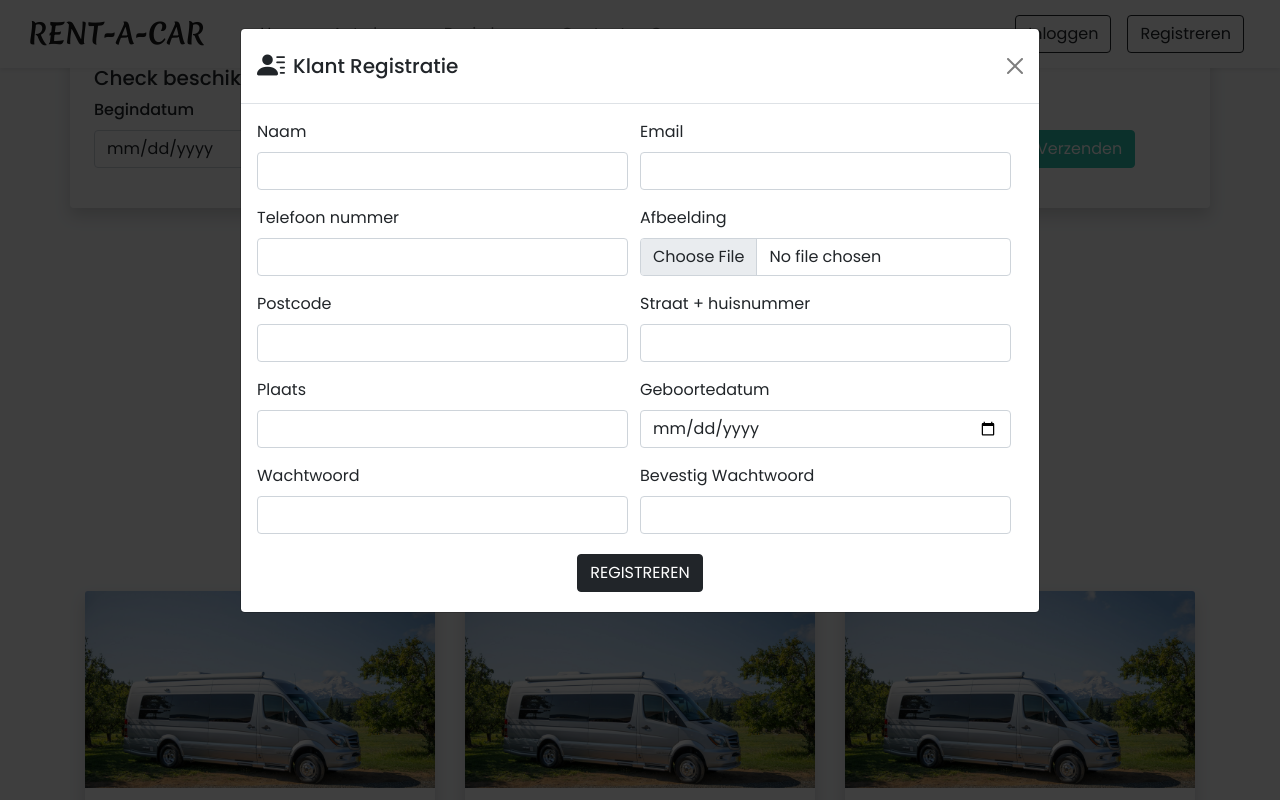
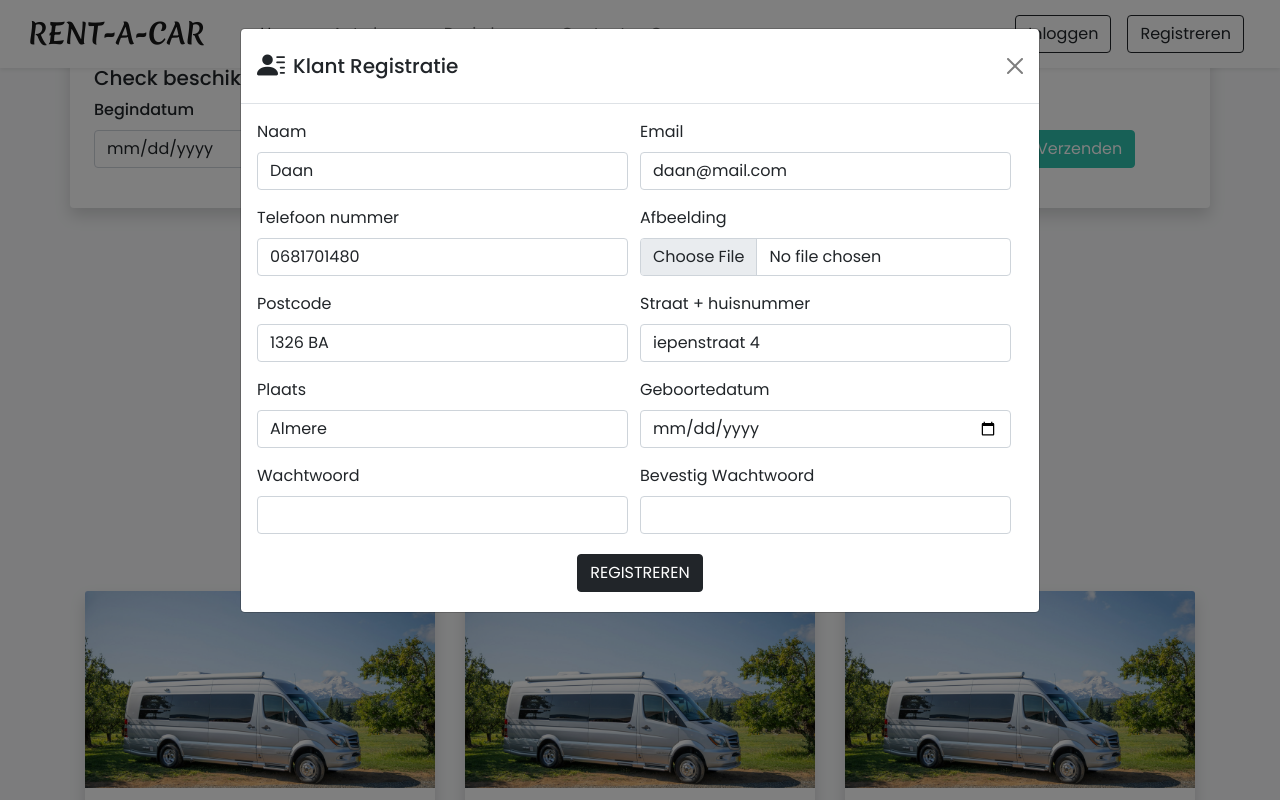
Before and after one commit to Daswart/Rent-A-Car, a PHP site: page /Rent-A-Car/index.php in a window 1280 px wide, after a click on "Registreren". Run offline with PHP 8.4, Linux system fonts and the light colour scheme; data that the repository does not hold is empty.

Commit message:
register customer (modal fade error fixed)

```diff
--- a/inc/footer.php
+++ b/inc/footer.php
@@ -38,11 +38,24 @@
 
 <h6 class="text-center bg-dark text-white p-3 m-0">Ontworpen en Ontwikkeld door <span class="fst-italic">Daan Swart</span></h6>
 
-<script src="https://cdn.jsdelivr.net/npm/bootstrap@5.0.2/dist/js/bootstrap.bundle.min.js" integrity="sha384-MrcW6ZMFYlzcLA8Nl+NtUVF0sA7MsXsP1UyJoMp4YLEuNSfAP+JcXn/tWtIaxVXM" crossorigin="anonymous"></script>
+<!-- <script src="https://cdn.jsdelivr.net/npm/bootstrap@5.0.2/dist/js/bootstrap.bundle.min.js" integrity="sha384-MrcW6ZMFYlzcLA8Nl+NtUVF0sA7MsXsP1UyJoMp4YLEuNSfAP+JcXn/tWtIaxVXM" crossorigin="anonymous"></script> -->
 
 <script>
+    function setActive() {
+        navbar = document.getElementById('nav-bar');
+        let a_tags = navbar.getElementsByTagName('a');
+
+        for (i = 0; i < a_tags.length; i++) {
+            let file = a_tags[i].href.split('/').pop();
+            let file_name = file.split('.')[0];
+
+            if (document.location.href.indexOf(file_name) >= 0) {
+                a_tags[i].classList.add('active');
+            }
+        }
+    }
+
     let register_form = document.getElementById('register-form')
-    console.log(register_form);
 
     register_form.addEventListener('submit', (e) => {
         e.preventDefault()
@@ -61,10 +74,6 @@
         data.append('profile', register_form.elements['profile'].files[0]);
         data.append('register', '');
 
-        for (const pair of data.entries()) {
-            console.log(pair[0], pair[1]);
-        }
-
         var myModal = document.getElementById('registerModal');
         var modal = bootstrap.Modal.getInstance(myModal);
         modal.hide();
@@ -73,25 +82,14 @@
         xhr.open("POST", "ajax/login_register.php", true);
 
         xhr.onload = function() {
+            if (this.responseText == "pass_mismatch") {
+                console.log('Wachtwoorden zijn niet gelijk!');
+            }
+        }
 
-
-
-        }
+        xhr.send(data);
     })
 
-    function setActive() {
-        navbar = document.getElementById('nav-bar');
-        let a_tags = navbar.getElementsByTagName('a');
-
-        for (i = 0; i < a_tags.length; i++) {
-            let file = a_tags[i].href.split('/').pop();
-            let file_name = file.split('.')[0];
-
-            if (document.location.href.indexOf(file_name) >= 0) {
-                a_tags[i].classList.add('active');
-            }
-        }
-    }
 
     setActive();
 </script>
--- a/inc/header.php
+++ b/inc/header.php
@@ -76,7 +76,7 @@
    </div>
 
    <!-- Registreren Modal -->
-   <div class="modal" id="registerModal" data-bs-backdrop="static" data-bs-keyboard="false" tabindex="-1" aria-labelledby="staticBackdropLabel" aria-hidden="true">
+   <div class="modal fade" id="registerModal" data-bs-backdrop="static" data-bs-keyboard="false" tabindex="-1" aria-labelledby="staticBackdropLabel" aria-hidden="true">
        <div class="modal-dialog modal-lg">
            <div class="modal-content">
                <form id="register-form">
@@ -92,15 +92,15 @@
                            <div class="row">
                                <div class="col-md-6 ps-0 mb-3">
                                    <label class="form-label">Naam</label>
-                                   <input name="name" type="text" class="form-control shadow-none" required>
+                                   <input name="name" value="Daan" type="text" class="form-control shadow-none" required>
                                </div>
                                <div class="col-md-6 ps-0 mb-3">
                                    <label class="form-label">Email</label>
-                                   <input name="email" type="email" class="form-control shadow-none" required>
+                                   <input name="email" value="daan@mail.com" type="email" class="form-control shadow-none" required>
                                </div>
                                <div class="col-md-6 ps-0 mb-3">
                                    <label class="form-label">Telefoon nummer</label>
-                                   <input name="phonenum" type="number" class="form-control shadow-none" required>
+                                   <input name="phonenum" value="0681701480" type="number" class="form-control shadow-none" required>
                                </div>
                                <div class="col-md-6 ps-0 mb-3">
                                    <label class="form-label">Afbeelding</label>
@@ -108,15 +108,15 @@
                                </div>
                                <div class="col-md-6 ps-0 mb-3">
                                    <label class="form-label">Postcode</label>
-                                   <input name="zip-code" type=" text" class="form-control shadow-none" required>
+                                   <input name="zip-code" value="1326 BA" type="text" class="form-control shadow-none" required>
                                </div>
                                <div class="col-md-6 ps-0 mb-3">
                                    <label class="form-label">Straat + huisnummer</label>
-                                   <input name="address" type="text" class="form-control shadow-none" required>
+                                   <input name="address" value="iepenstraat 4" type="text" class="form-control shadow-none" required>
                                </div>
                                <div class="col-md-6 ps-0 mb-3">
                                    <label class="form-label">Plaats</label>
-                                   <input name="residence" type="text" class="form-control shadow-none" required>
+                                   <input name="residence" value="Almere" type="text" class="form-control shadow-none" required>
                                </div>
                                <div class="col-md-6 ps-0 mb-3">
                                    <label class="form-label">Geboortedatum</label>
```
Also changed, not shown: ajax/login_register.php (added, +25 -0 lines).
